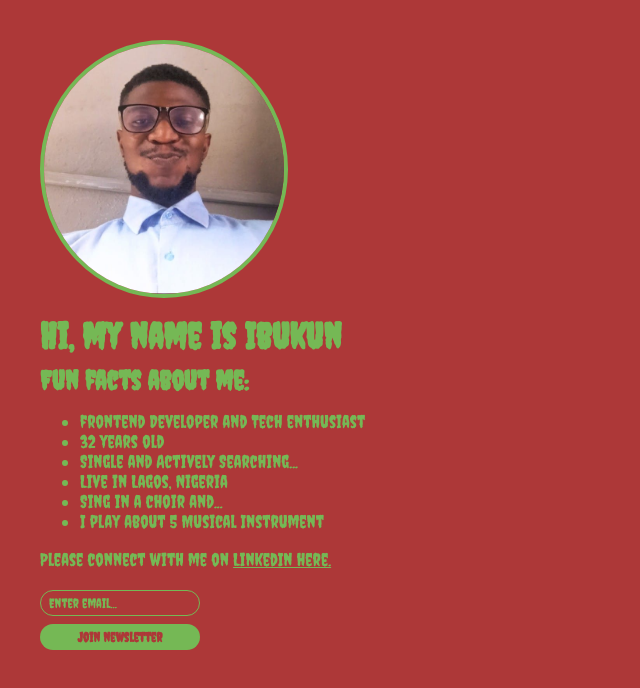
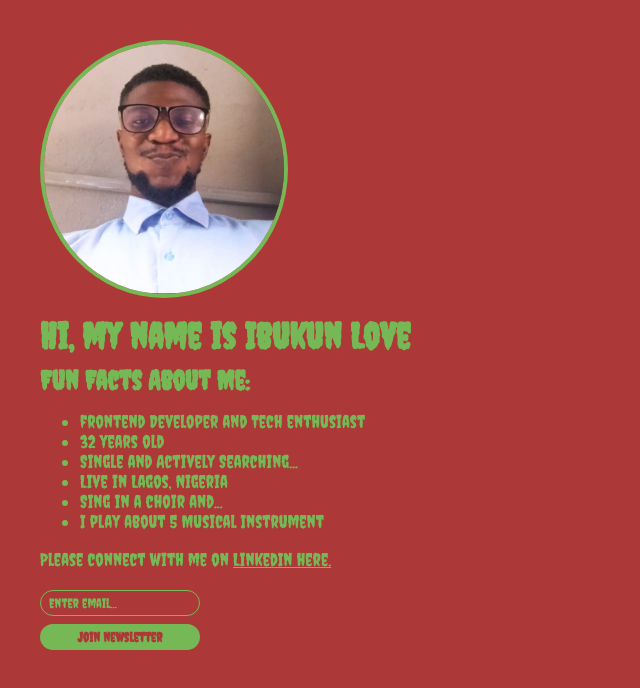
Before and after one commit to awotile-ibukun/personal-website, a website built with Vite: page index.html in a window 1280 px wide. Shown: the whole page, without its empty margins (0-640 px from the left). Built offline with nearby package versions, Linux system fonts and the light colour scheme; a web font is replaced by a local one.

Commit message:
Second commit

```diff
--- a/index.html
+++ b/index.html
@@ -14,8 +14,8 @@
         Write the HTML for your personal website.
         -->
     <img src="ibukunscreenshot.png" />
-    <h1>Hi, my name is Ibukun</h1>
-    <h2>Fun facts about me:</h2>
+    <h1>Hi, my name is Ibukun Love</h1>
+    <h2>Fun Facts About Me:</h2>
     <ul>
       <li>frontend Developer and Tech enthusiast</li>
       <li>32 years old</li>
```
